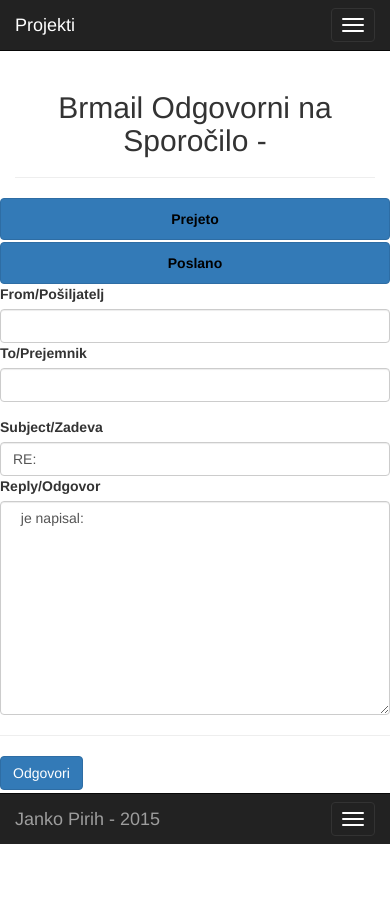
After one commit to jpirih/Homepage, a Python web app: template templates/brmail_odgovori.html in a window 390 px wide. The commit adds this page. Run offline with Jinja, Linux system fonts and the light colour scheme; the template is opened without the code that fills it, so the values that code supplies are empty; some libraries are stand-ins or nearby versions.

Commit message:
Brmail dobiva svojo podobo

```diff
--- a/main.py
+++ b/main.py
@@ -14,6 +14,7 @@ from gl_mesto.handlers import PrestolnicaHandler
 from login_sistem.handlers import RegistracijaHandler, LoginHndler, PrijavljenHandler
 from admin.handlers import AdminHandler, LoginAdminHndler
 from brmail.handlers import PrejetoHandler, PoslanoHandler, NovoSporociloHandler, SporociloPodrnoHandler
+from brmail.handlers import OdgovoriHandler
 
 # Route - navigacija po spletnem mestu
 app = webapp2.WSGIApplication([
@@ -46,5 +47,6 @@ app = webapp2.WSGIApplication([
     webapp2.Route('/projects/brmail/prejeto', PrejetoHandler),
     webapp2.Route('/projects/brmail/poslano', PoslanoHandler, name='brmail-poslano'),
     webapp2.Route('/projects/brmail/novo', NovoSporociloHandler),
-    webapp2.Route('/projects/brmail/sporocilo-podrobno/<mail_id:\d+>', SporociloPodrnoHandler)
+    webapp2.Route('/projects/brmail/sporocilo-podrobno/<mail_id:\d+>', SporociloPodrnoHandler),
+    webapp2.Route('/projects/brmail/sporocilo/<mail_id:\d+>/odgovori', OdgovoriHandler),
 ], debug=True)
--- /dev/null
+++ b/templates/brmail_odgovori.html
@@ -0,0 +1,44 @@
+{% extends "app_base.html" %}
+
+{% block title%} Brmail - Odgovori {% endblock title %}
+
+
+{% block naslov %} Brmail Odgovorni na Sporočilo - {{ mail_message.subject }} {% endblock naslov %}
+
+{% block vsebina %}
+
+
+<div class="row">
+    <div class="col-sm-2">
+        <ul class="nav nav-pills nav-stacked">
+            <li><a href="/projects/brmail/prejeto" class="btn btn-primary">Prejeto</a></li>
+            <li><a href="/projects/brmail/poslano" class="btn btn-primary">Poslano</a></li>
+        </ul>
+    </div>
+    <div class="col-sm-6">
+        <form action="/projects/brmail/sporocilo/{{mail_message.key.id()}}/odgovori" method="post">
+            <div class="from-group">
+                <label for="from_email">From/Pošiljatelj </label>
+                <input type="email" name="from_email" id="from_email" value="{{mail_message.to_email}}" class="form-control">
+            </div>
+            <div class="form-group">
+                <label for="to_email">To/Prejemnik</label>
+                <input type="email" id="to_email" name="to_email" value="{{ mail_message.from_email }}" class="form-control">
+            </div>
+            <div class="from-group">
+                <label for="subject">Subject/Zadeva</label>
+                <input type="text" name="subject" id="subject" value="RE: {{mail_message.subject}}" class="form-control">
+            </div>
+            <div class="from-group">
+                <label for="message">Reply/Odgovor</label>
+                <textarea name="message" id="message" cols="30" rows="10" class="form-control"> {{mail_message.from_email}} je napisal:
+                {{ mail_message.message }}</textarea>
+            </div>
+            <hr>
+            <button type="submit" class="btn btn-primary">Odgovori</button>
+        </form>
+        </table>
+    </div>
+    <div class="col-sm-4"></div>
+</div>
+{% endblock vsebina %}
--- a/templates/brmail_prejeto.html
+++ b/templates/brmail_prejeto.html
@@ -28,6 +28,8 @@
         <ul class="nav nav-pills nav-stacked">
             <li><a href="/projects/brmail/prejeto" class="btn btn-primary">Prejeto</a></li>
             <li><a href="/projects/brmail/poslano" class="btn btn-primary">Poslano</a></li>
+            <li><a href="#" class="btn btn-primary">Osnutki</a></li>
+            <li><a href="http://opomik-opravila.appspot.com" class="btn btn-primary">Task Manager</a></li>
         </ul>
     </div>
     <div class="col-sm-8">
--- a/templates/brmail_sporocilo_podrobno.html
+++ b/templates/brmail_sporocilo_podrobno.html
@@ -35,6 +35,9 @@
             <p>
                 {{ mail_message.message }}
             </p>
+            <p>
+                <a href="/projects/brmail/sporocilo/{{mail_message.key.id()}}/odgovori" class="btn btn-primary">Odgovori</a>
+            </p>
 
            </div>
        </div>
```
Also changed, not shown: brmail/handlers.py (+33 -5 lines), index.yaml (added, +23 -0 lines), models.py (+14 -8 lines).
